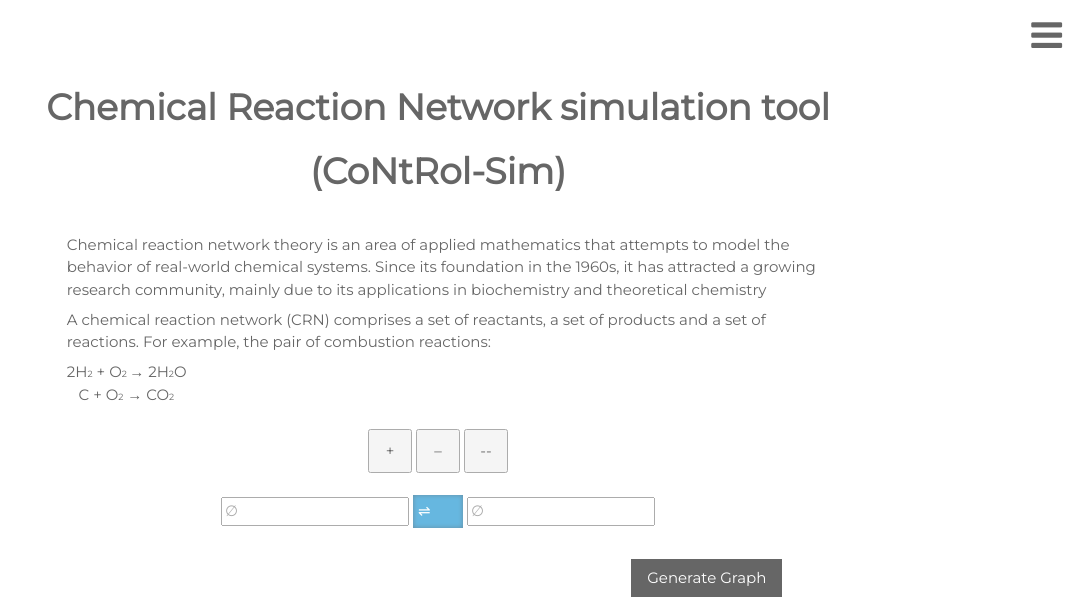
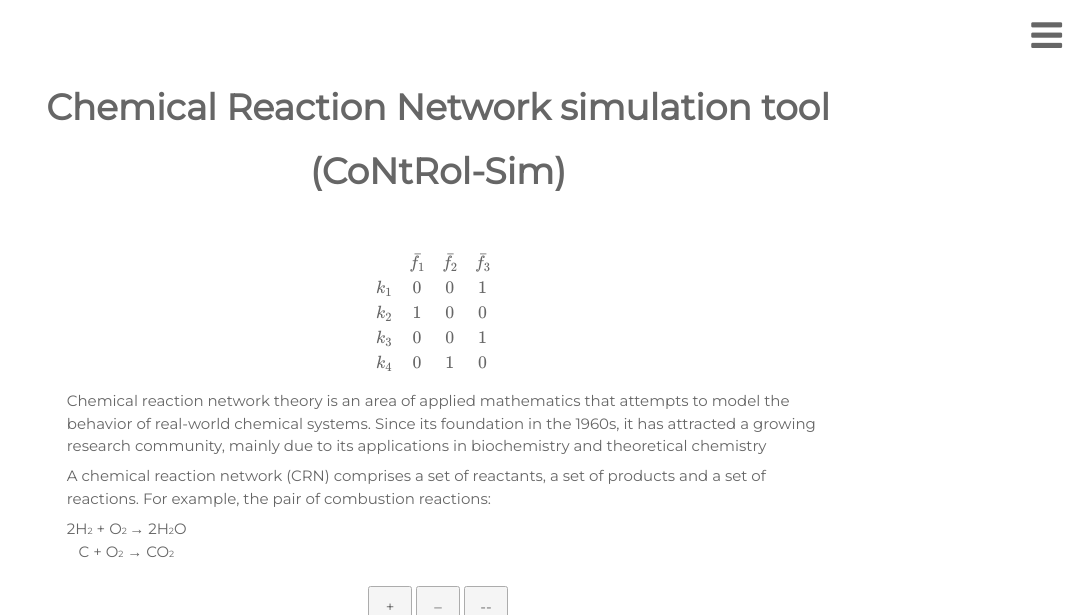
Before and after one commit to viktorashi/Open-CoNtRol, a Flask app: page / in a window 1280 px wide; the page is wider, and only the part inside the window is pictured. Shown: the top 615 px of that part, without its empty margins (202-1280 px from the left). Run offline with Flask 3, Linux system fonts and the light colour scheme; some libraries are stand-ins or nearby versions.

Commit message:
niste notite si chersti

```diff
--- a/open_control/templates/home.html
+++ b/open_control/templates/home.html
@@ -10,9 +10,8 @@
     <link rel="stylesheet" href="../static/home.css">
     <link rel="icon" href="../static/favicon.ico" />
 	<script type="text/javascript" src="http://code.jquery.com/jquery-latest.min.js"></script>
-	<script type="text/javascript"
-            src="https://ajax.googleapis.com/ajax/libs/jquery/1.11.2/jquery.min.js">
-	</script>
+	<script type="text/javascript" src="https://ajax.googleapis.com/ajax/libs/jquery/1.11.2-/jquery.min.js"></script>
+    <script src="https://cdnjs.cloudflare.com/polyfill/v3/polyfill.min.js?features=es6"></script>
 </head>
 	<body>
 
@@ -42,8 +41,17 @@
 <!--  <p><b>Apasa pentru a afisa graficul.</b></p>
   <p class="w3-padding-16"><button id="buton" class="w3-button w3-black" onclick="window.location='graph2';">Vezi graficul</button></p>
 -->
+
 <div class="content">
-Chemical reaction network theory is an area of applied mathematics
+    $$
+    \matrix{ & \bar{f_1} & \bar{f_2} & \bar{f_3} \cr
+      k_1 & 0 & 0 & 1 \cr
+      k_2 & 1 & 0 & 0 \cr
+      k_3 & 0 & 0 & 1 \cr
+      k_4 & 0 & 1 & 0 } \qquad
+    $$
+
+    Chemical reaction network theory is an area of applied mathematics
  that attempts to model the behavior of real-world chemical systems.
 Since its foundation in the 1960s, it has attracted a growing research community,
  mainly due to its applications in biochemistry and theoretical chemistry</div>
@@ -97,8 +105,20 @@ set of reactions. For example, the pair of combustion reactions:</div>
   <p class="w3-medium">2023@  <a target="_blank" class="w3-hover-text-green"></a> </p>
 
 </footer>
+    <script defer type="application/javascript" src="../static/home.js"></script>
+    <script>
+        MathJax = {
+          tex: {
+            inlineMath: [['$', '$'], ['\\(', '\\)']]
+          },
+          svg: {
+            fontCache: 'global'
+          },
+            processEnvironments: true,
+        };
 
-<script type="application/javascript" src="../static/home.js"></script>
-
+        MathJax.typeset();
+    </script>
+    <script id="MathJax-script" async src="https://cdn.jsdelivr.net/npm/mathjax@3/es5/tex-chtml.js"></script>
 </body>
 </html>
```
Also changed, not shown: cefacesandramaua.txt (+23 -1 lines), open_control/static/graphic.svg, open_control/static/home.js (line endings or trailing spaces).
